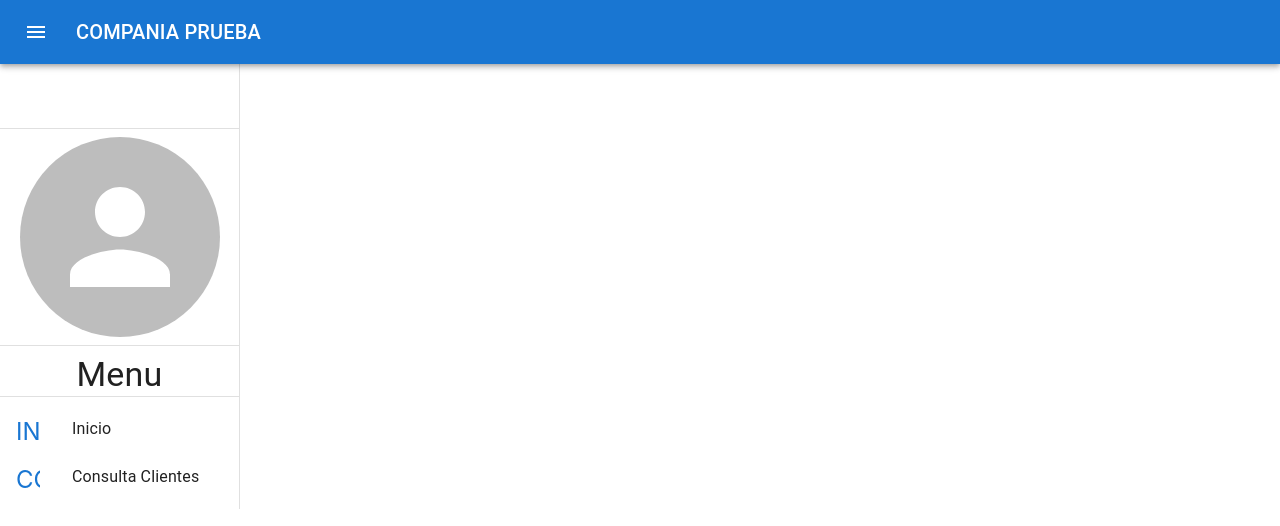
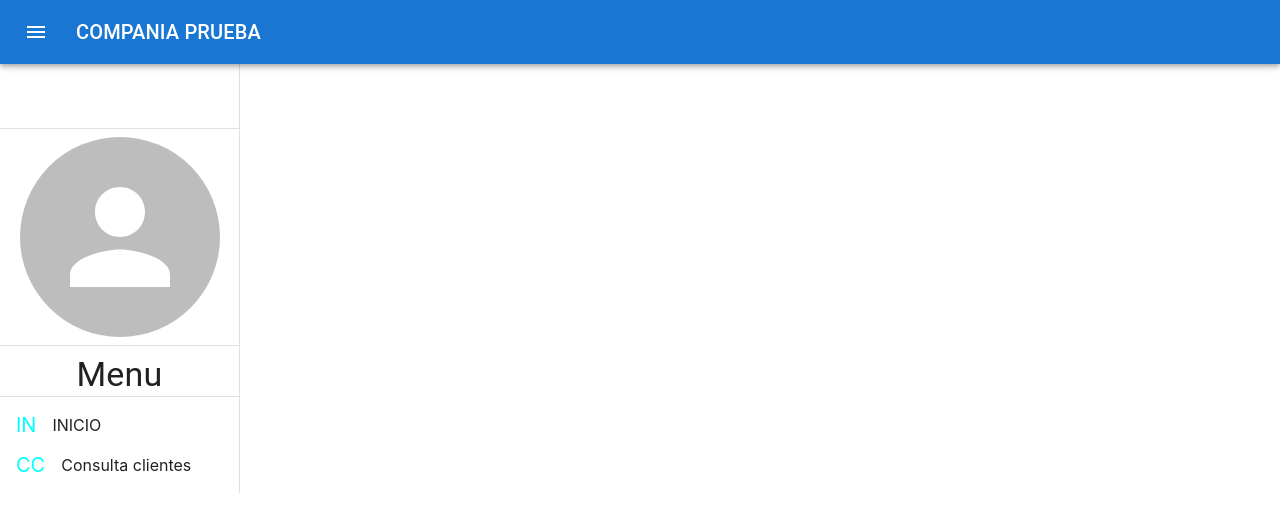
Before and after one commit to RRonier/mantenimiento_clientes, a React (Create React App) app: page /dashboard in a window 1280 px wide. Shown: the top 526 px of the page. Built offline with nearby package versions, Linux system fonts and the light colour scheme.

Commit message:
refactor drawer options

```diff
--- a/src/components/Drawer.jsx
+++ b/src/components/Drawer.jsx
@@ -31,7 +31,7 @@ function CustomDrawer({ user }) {
             >
                 <ProfileImage width={200} height={200} />
             </List>
-            <Typography sx={{ textAlign: "center" }}>
+            <Typography sx={{ textAlign: "center", fontWeight: 'bold' }}>
                 {user}
             </Typography>
             <Divider />
@@ -43,19 +43,25 @@ function CustomDrawer({ user }) {
             <Divider />
             <List>
                 <ListItem disablePadding>
-                    <ListItemButton onClick={() => navigate("/dashboard/welcome")}>
-                        <ListItemIcon>
-                            <Icon color="primary">IN</Icon>
-                        </ListItemIcon>
-                        <ListItemText primary={"Inicio"} />
+                    <ListItemButton
+                        onClick={() => navigate("/dashboard/welcome")}
+                    >
+                        <Typography variant="p" sx={{ marginRight: 2, color: 'cyan', fontSize: 20 }}>
+                            IN
+                        </Typography>
+                        <Typography variant="p">
+                            INICIO
+                        </Typography>
                     </ListItemButton>
                 </ListItem>
                 <ListItem disablePadding>
                     <ListItemButton onClick={() => navigate("/dashboard/consulta")}>
-                        <ListItemIcon>
-                            <Icon color="primary">CC</Icon>
-                        </ListItemIcon>
-                        <ListItemText primary={"Consulta Clientes"} />
+                        <Typography variant="p" sx={{ marginRight: 2, color: 'cyan', fontSize: 20 }}>
+                            CC
+                        </Typography>
+                        <Typography variant="p">
+                            Consulta clientes
+                        </Typography>
                     </ListItemButton>
                 </ListItem>
             </List>
```
